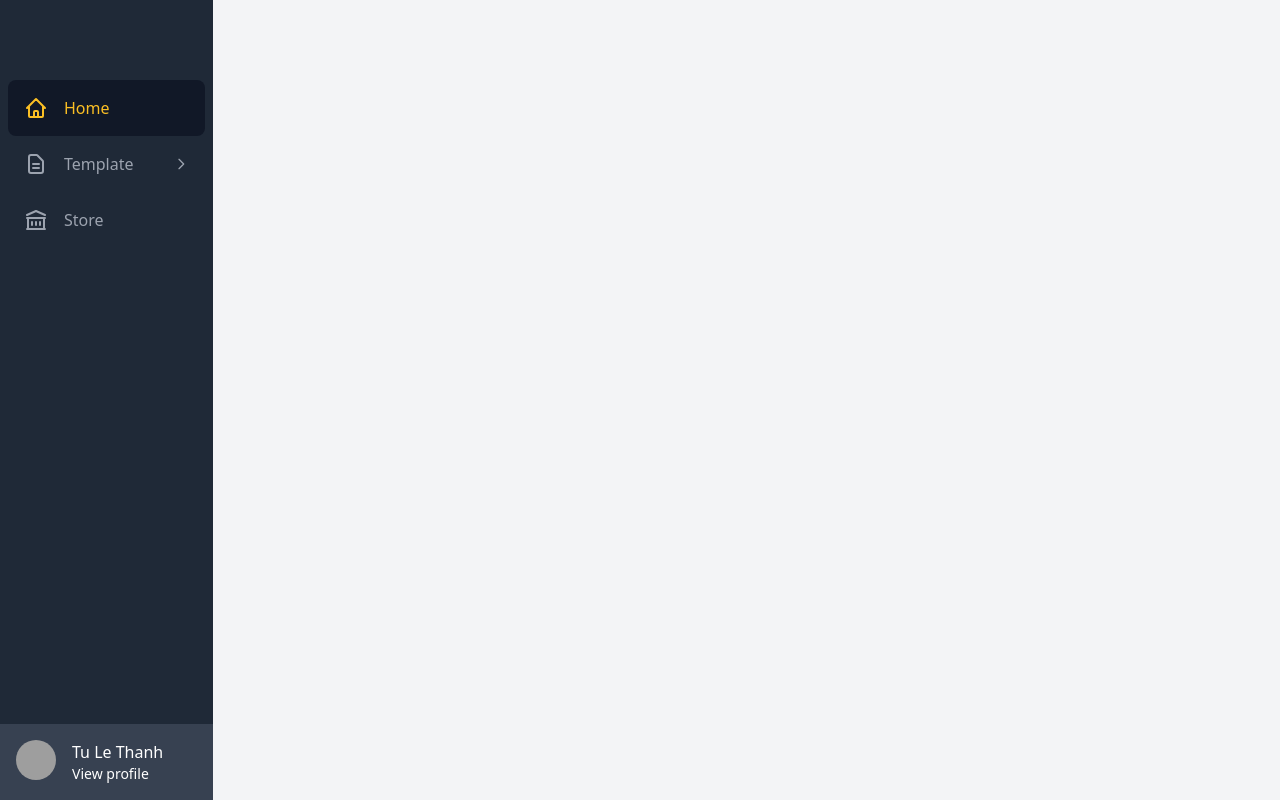
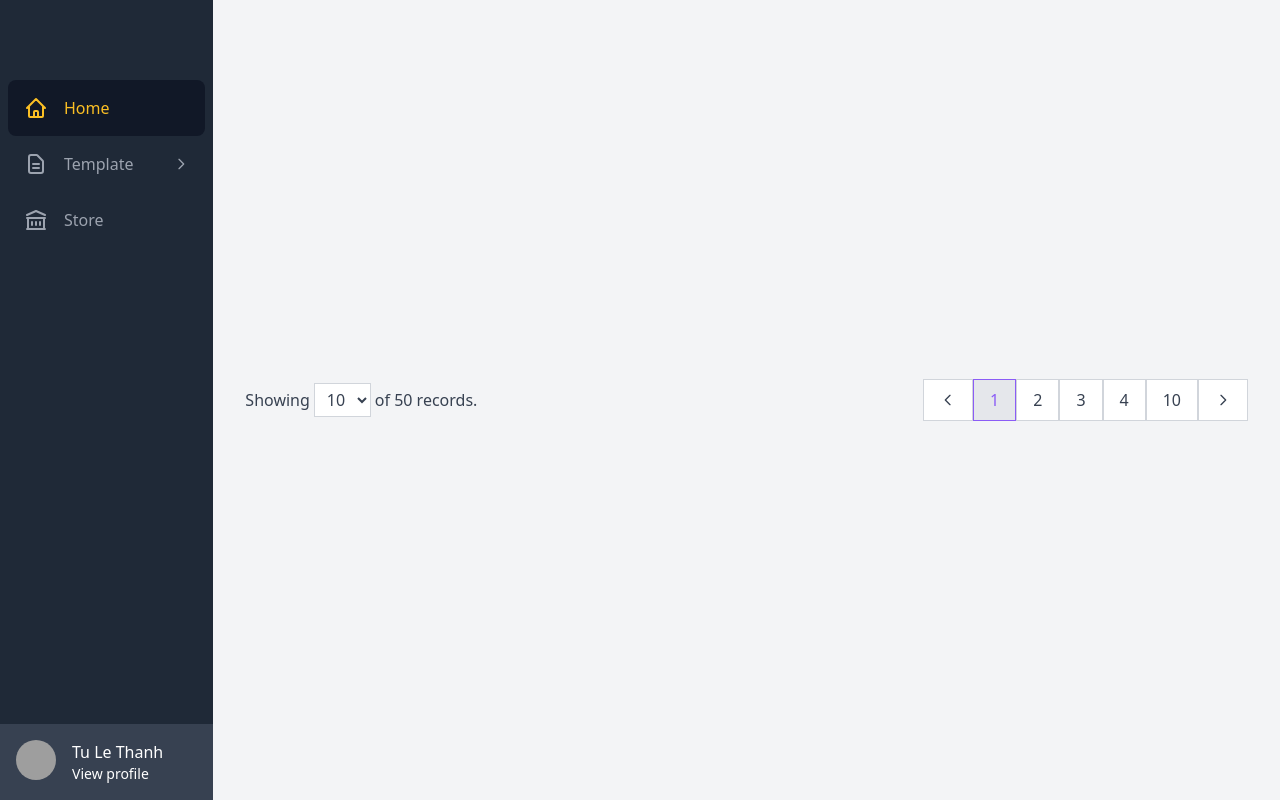
Before and after one commit to lethanhtupk/product-uploader-frontend, a React app: page / in a window 1280 px wide. Built offline with nearby package versions, Linux system fonts and the light colour scheme; grey boxes are pictures that could not be loaded.

Commit message:
feat: implements pagination for data table

```diff
--- /dev/null
+++ b/src/components/elements/Input/SelectInput.tsx
@@ -0,0 +1,48 @@
+import React from 'react'
+
+interface Props {
+  name: string
+  label?: string
+  options: { label: string; value: string | number | string[] }[]
+  isRequired?: boolean
+  isMulti?: boolean
+  isDisable?: boolean
+  inputStyle?: string
+  optionStyle?: string
+  onChange?: React.Dispatch<React.SetStateAction<unknown>>
+}
+
+const SelectInput = ({
+  name,
+  label,
+  options,
+  isDisable,
+  isRequired,
+  isMulti,
+  inputStyle,
+  optionStyle,
+  onChange,
+}: Props) => {
+  return (
+    <div className="flex flex-col">
+      <label htmlFor={name}>{label}</label>
+      <select
+        name={name}
+        id={name}
+        disabled={!!isDisable}
+        required={!!isRequired}
+        multiple={!!isMulti}
+        className={inputStyle || ''}
+        onChange={onChange}
+      >
+        {options.map((option, index) => (
+          <option key={index} value={option.value} className={optionStyle || ''}>
+            {option.label}
+          </option>
+        ))}
+      </select>
+    </div>
+  )
+}
+
+export default SelectInput
--- /dev/null
+++ b/src/components/widgets/DataTablePagination/index.tsx
@@ -0,0 +1,55 @@
+import React, { useState } from 'react'
+import SelectInput from '~/components/elements/Input/SelectInput'
+import Pagination from '~/components/widgets/Pagination'
+
+interface Props {
+  currentPage: number
+  totalPage: number
+  setCurrentPage: React.Dispatch<React.SetStateAction<number>>
+}
+
+const limitOptions = [
+  {
+    label: '10',
+    value: 10,
+  },
+  {
+    label: '20',
+    value: 20,
+  },
+  { label: '30', value: 30 },
+]
+
+const DataTablePagination = ({ currentPage, totalPage, setCurrentPage }: Props) => {
+  const [limit, setLimit] = useState(10)
+  console.log(limit)
+
+  const onChangeLimit = (event: any) => {
+    setLimit(event.target.value)
+  }
+
+  return (
+    <div className="flex flex-row items-center justify-between w-full px-8">
+      <div className="flex flex-row items-center">
+        Showing
+        <SelectInput
+          name="limit"
+          label=""
+          options={limitOptions}
+          inputStyle="px-2 py-1 border-gray-300 border mx-1 bg-white focus:outline-none"
+          onChange={onChangeLimit}
+        />{' '}
+        of 50 records.
+      </div>
+      <Pagination
+        currentPage={currentPage}
+        totalPage={totalPage}
+        setCurrentPage={setCurrentPage}
+        hiddenOptions={{ first: true, last: true, dots: true }}
+        limitDisplay={2}
+      />
+    </div>
+  )
+}
+
+export default DataTablePagination
--- a/src/components/widgets/Pagination/index.tsx
+++ b/src/components/widgets/Pagination/index.tsx
@@ -1,11 +1,20 @@
 import React from 'react'
 import Icon from '~/components/elements/Icon'
 import PaginationItem from './PaginationItem'
+
+interface IHiddenOptions {
+  first?: boolean
+  last?: boolean
+  next?: boolean
+  prev?: boolean
+  dots?: boolean
+}
 
 interface Props {
   currentPage: number
   totalPage: number
   limitDisplay?: number
+  hiddenOptions?: IHiddenOptions
   setCurrentPage: React.Dispatch<React.SetStateAction<number>>
 }
 
@@ -21,24 +30,28 @@ const getDisplayPages = (currentPage: number, totalPage: number, limitDisplay?:
   }
 }
 
-const Pagination = ({ currentPage = 1, totalPage, limitDisplay = 3, setCurrentPage }: Props) => {
+const Pagination = ({ currentPage = 1, totalPage, limitDisplay = 3, setCurrentPage, hiddenOptions }: Props) => {
   // make sure the array is increase order.
   const displayPages = getDisplayPages(currentPage, totalPage, limitDisplay).sort((a, b) => a - b)
   return (
     <div className="flex flex-row">
+      {!hiddenOptions.first && (
         <PaginationItem
           value={<Icon name="doubleChevronLeft" style="w-4 h-4" />}
           nextValue={1}
           setCurrentPage={setCurrentPage}
         />
+      )}
+      {!hiddenOptions.prev && (
         <PaginationItem
           value={<Icon name="chevronLeft" style="w-4 h-4" />}
           nextValue={currentPage - 1}
           setCurrentPage={setCurrentPage}
         />
+      )}
 
       {displayPages.map((page) => {
-        if (page === 1 && !displayPages.includes(2)) {
+        if (page === 1 && !displayPages.includes(2) && !hiddenOptions.dots) {
           return (
             <>
               <PaginationItem
@@ -51,7 +64,7 @@ const Pagination = ({ currentPage = 1, totalPage, limitDisplay = 3, setCurrentPa
               <PaginationItem key={`${page}_dots`} shouldShowValue={false} />
             </>
           )
-        } else if (page === totalPage && !displayPages.includes(totalPage - 1)) {
+        } else if (page === totalPage && !displayPages.includes(totalPage - 1) && !hiddenOptions.dots) {
           return (
             <>
               <PaginationItem key={`${page}_dots`} shouldShowValue={false} />
@@ -75,18 +88,21 @@ const Pagination = ({ currentPage = 1, totalPage, limitDisplay = 3, setCurrentPa
           />
         )
       })}
-
+      {!hiddenOptions.next && (
         <PaginationItem
           value={<Icon name="chevronRight" style="w-4 h-4" />}
           nextValue={currentPage + 1}
           totalPage={totalPage}
           setCurrentPage={setCurrentPage}
         />
+      )}
+      {!hiddenOptions.last && (
         <PaginationItem
           value={<Icon name="doubleChevronRight" style="w-4 h-4" />}
           nextValue={totalPage}
           setCurrentPage={setCurrentPage}
         />
+      )}
     </div>
   )
 }
--- a/src/pages/index.tsx
+++ b/src/pages/index.tsx
@@ -1,13 +1,14 @@
-import React from 'react'
+import React, { useState } from 'react'
 // import NonAuthNavigation from '~/components/layouts/Navigation/NonAuthNavigation'
 import SidebarNavigation from '~/components/layouts/SideBarNavigation'
+import DataTablePagination from '~/components/widgets/DataTablePagination'
 // import NotFound from '~/components/screens/NotFound'
 // import Modal from '~/components/widgets/Modal'
 // import Notification from '~/components/widgets/Notification'
 // import Pagination from '~/components/widgets/Pagination'
 
 const RootPage = ({ title }: { title: string }) => {
-  // const [currentPage, setCurrentPage] = useState<number>(1)
+  const [currentPage, setCurrentPage] = useState<number>(1)
 
   return (
     <>
@@ -51,6 +52,9 @@ const RootPage = ({ title }: { title: string }) => {
         cancelLabel="Cancel"
       /> */}
       {/* <Pagination totalPage={10} currentPage={currentPage} setCurrentPage={setCurrentPage} /> */}
+      <div className="main-content">
+        <DataTablePagination currentPage={currentPage} totalPage={10} setCurrentPage={setCurrentPage} />
+      </div>
     </>
   )
 }
--- a/src/style.css
+++ b/src/style.css
@@ -43,7 +43,7 @@
     @apply text-yellow-600;
   }
   .main-content {
-    @apply absolute top-0 right-0 flex w-5/6;
+    @apply absolute top-0 right-0 flex w-5/6 min-h-screen;
   }
   .active-navigation-tab {
     @apply text-yellow-400 bg-gray-900;
```
Lines whose indentation alone changed are shown as unchanged.
